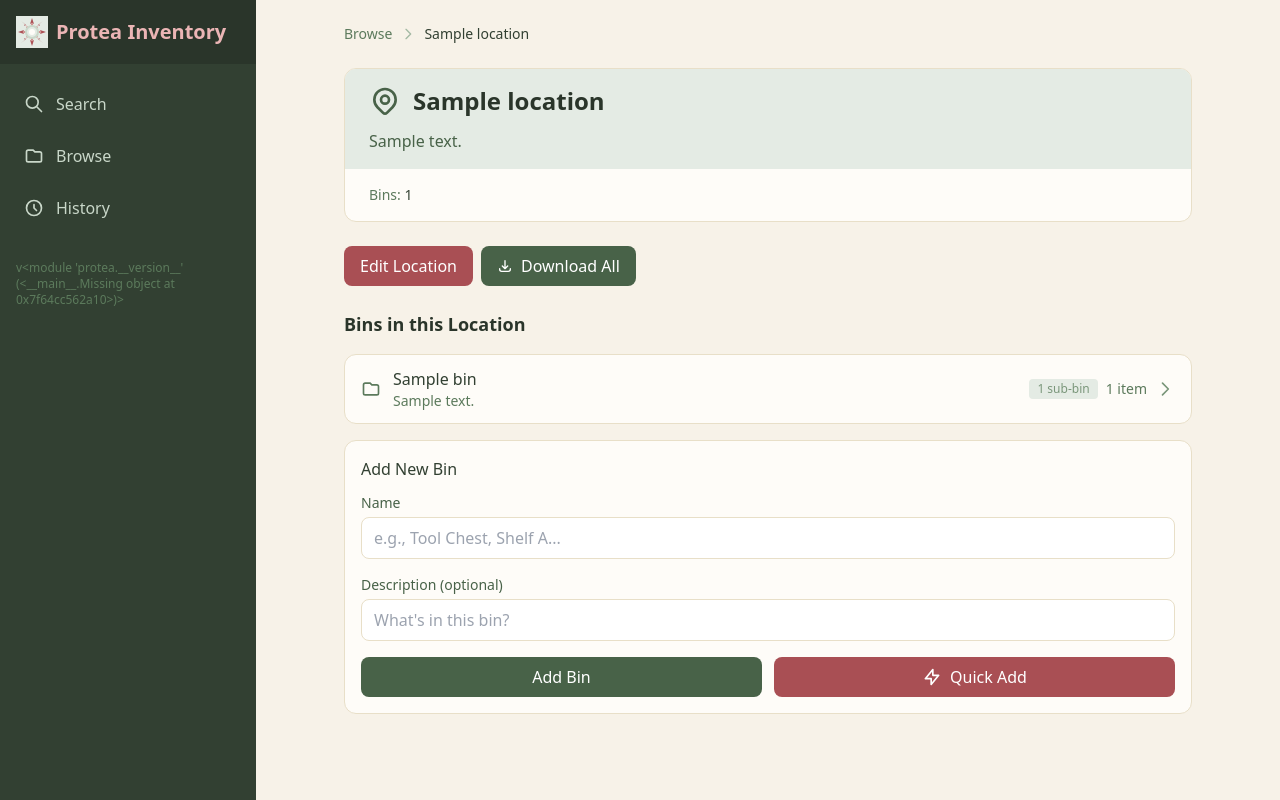
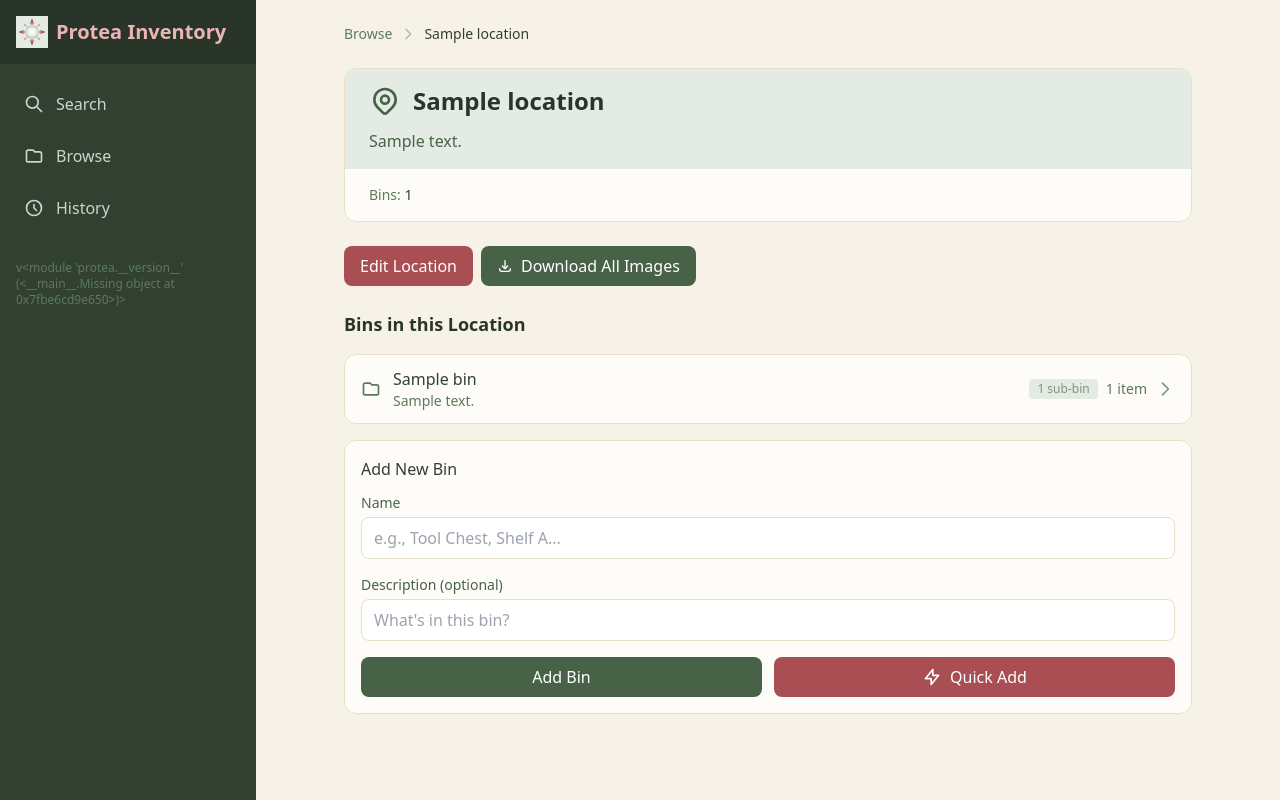
Before and after one commit to rmaxseiner/protea, a FastAPI app: template src/protea/web/templates/location.html in a window 1280 px wide. Run offline with FastAPI, Linux system fonts and the light colour scheme; the template is opened without the code that fills it: most values are stand-ins (such as "Sample title", 1, 10 or a date in 2020); parts of the project's set-up code (start-up, migrations or seed data) failed here and were passed over; some libraries are stand-ins or nearby versions.

Commit message:
Rename Download All button to Download All Images

```diff
--- a/src/protea/web/templates/location.html
+++ b/src/protea/web/templates/location.html
@@ -83,7 +83,7 @@
                 <svg class="w-4 h-4" fill="none" stroke="currentColor" viewBox="0 0 24 24">
                     <path stroke-linecap="round" stroke-linejoin="round" stroke-width="2" d="M4 16v1a3 3 0 003 3h10a3 3 0 003-3v-1m-4-4l-4 4m0 0l-4-4m4 4V4"/>
                 </svg>
-                Download All
+                Download All Images
             </a>
             {% endif %}
             {% if bins|length == 0 %}
```
